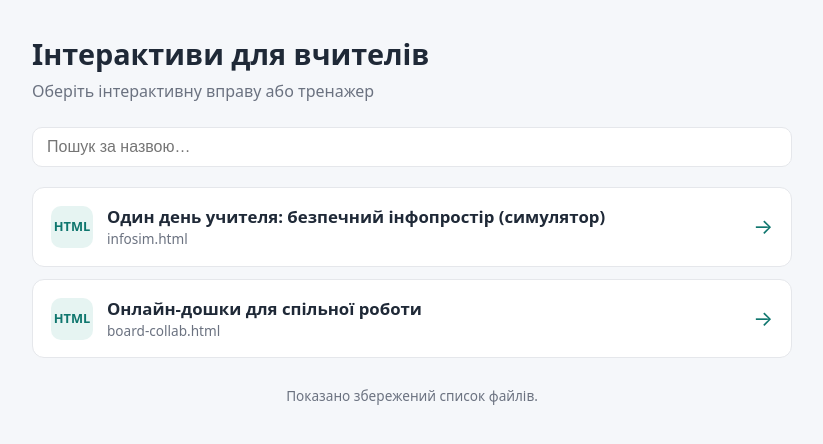
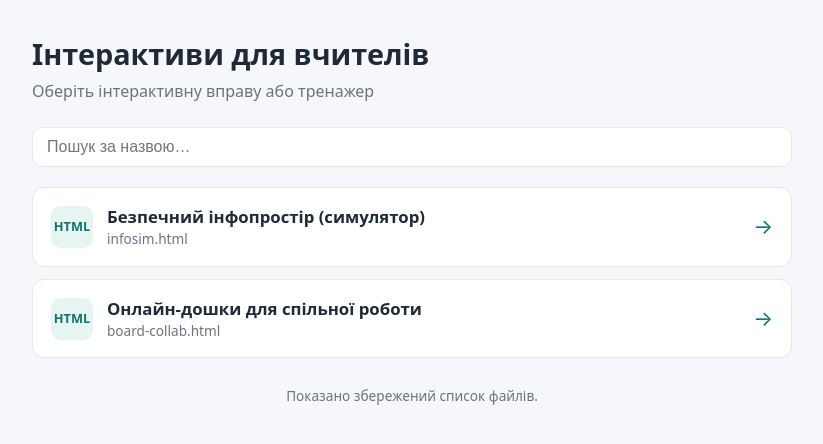
Before and after one commit to olgazar-ifo/profdevteach, a plain HTML site: page index.html in a window 1280 px wide. Shown: the whole page, without its empty margins (228-1051 px from the left). Drawn offline with Linux system fonts and the light colour scheme; no server answers.

Commit message:
Update index.html

```diff
--- a/index.html
+++ b/index.html
@@ -71,7 +71,7 @@ const REPO  = "profdevteach";
 const TITLES = {
   "board-collab.html":    "Онлайн-дошки для спільної роботи",
   // "bigdata9.html": "Великі дані (9 клас)",
-  "infosim.html":  "Один день учителя: безпечний інфопростір (симулятор)"
+  "infosim.html":  "Безпечний інфопростір (симулятор)"
 };
 
 // Запасний список, якщо GitHub API недоступний
```
